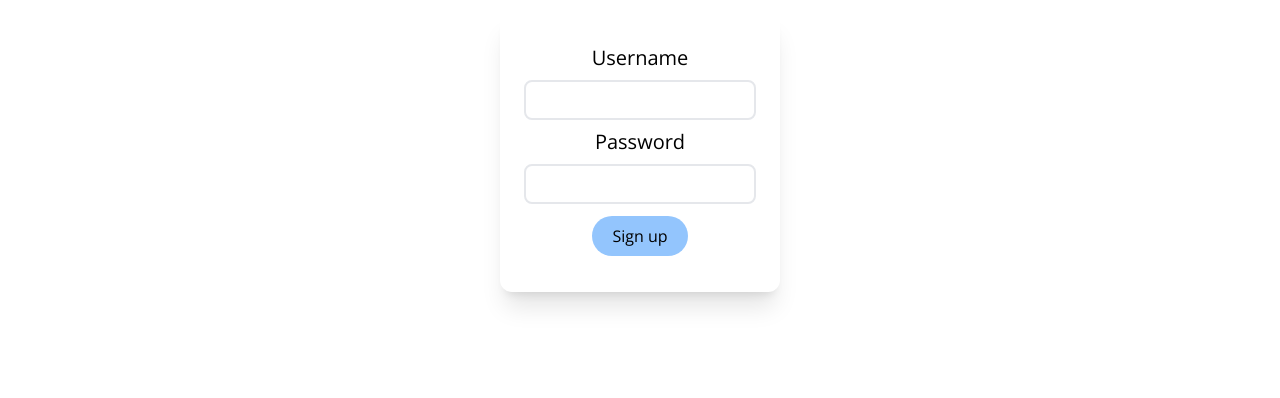
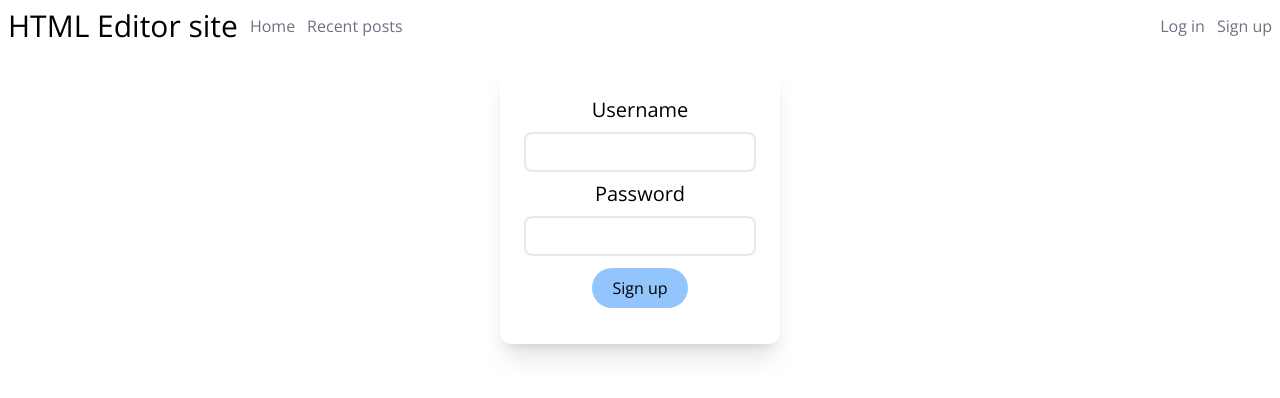
Before and after one commit to lamaqdahodwala/html-editor-site, a SvelteKit app: page /auth/signup in a window 1280 px wide. Shown: the top 398 px of the page. Built offline with nearby package versions, Linux system fonts and the light colour scheme; no server answers.

Commit message:
added link in navbar

```diff
--- a/src/routes/(app)/+layout.server.ts
+++ b/src/routes/(app)/+layout.server.ts
@@ -1,5 +1,6 @@
 import type { LayoutServerLoad } from './$types';
 import * as jose from 'jose';
+import { PrismaClient } from '@prisma/client';
 export const load: LayoutServerLoad = async (event) => {
 	const jwt = event.cookies.get('jwt');
 
@@ -13,9 +14,21 @@ export const load: LayoutServerLoad = async (event) => {
 	try {
 		const decoded = await jose.jwtVerify(jwt, new TextEncoder().encode(process.env['KEY']));
 
+		let prisma = new PrismaClient()
+
+		let user = await prisma.user.findUnique({
+			where: {
+				username: String(decoded.payload.aud)
+			},
+			select: {
+				id: true
+			}
+		})
+
 		return {
 			logged_in: true,
-			user: decoded.payload.aud
+			user: decoded.payload.aud,
+			user_id: user?.id
 		};
 	} catch (error) {
 		return {
--- a/src/routes/(app)/+layout.svelte
+++ b/src/routes/(app)/+layout.svelte
@@ -1,7 +1,24 @@
 <script lang="ts">
 	import '../../app.postcss';
+	import type { LayoutData, PageData } from './$types';
+	export let data: LayoutData
 </script>
 
+<nav class="flex flex-row justify-between m-2">
+	<div class="flex flex-row gap-3 items-center">
+		<a href="/" class="text-3xl">HTML Editor site</a>
+		<a href="/" class="text-gray-500">Home</a>
+		<a href="/posts" class="text-gray-500">Recent posts</a>
+	</div>
+	<div class="flex flex-row gap-3 items-center">
+		{#if data.logged_in}
+			<a href="/users/{data.user_id}" class="text-gray-500">Logged in as {data.user}</a>
+		{:else}
+			<a href="/auth/login" class="text-gray-500">Log in</a>
+			<a href="/auth/signup" class="text-gray-500">Sign up</a>
+		{/if}
+	</div>
+</nav>
 <div class="p-3">
 	<slot />
 </div>
```
